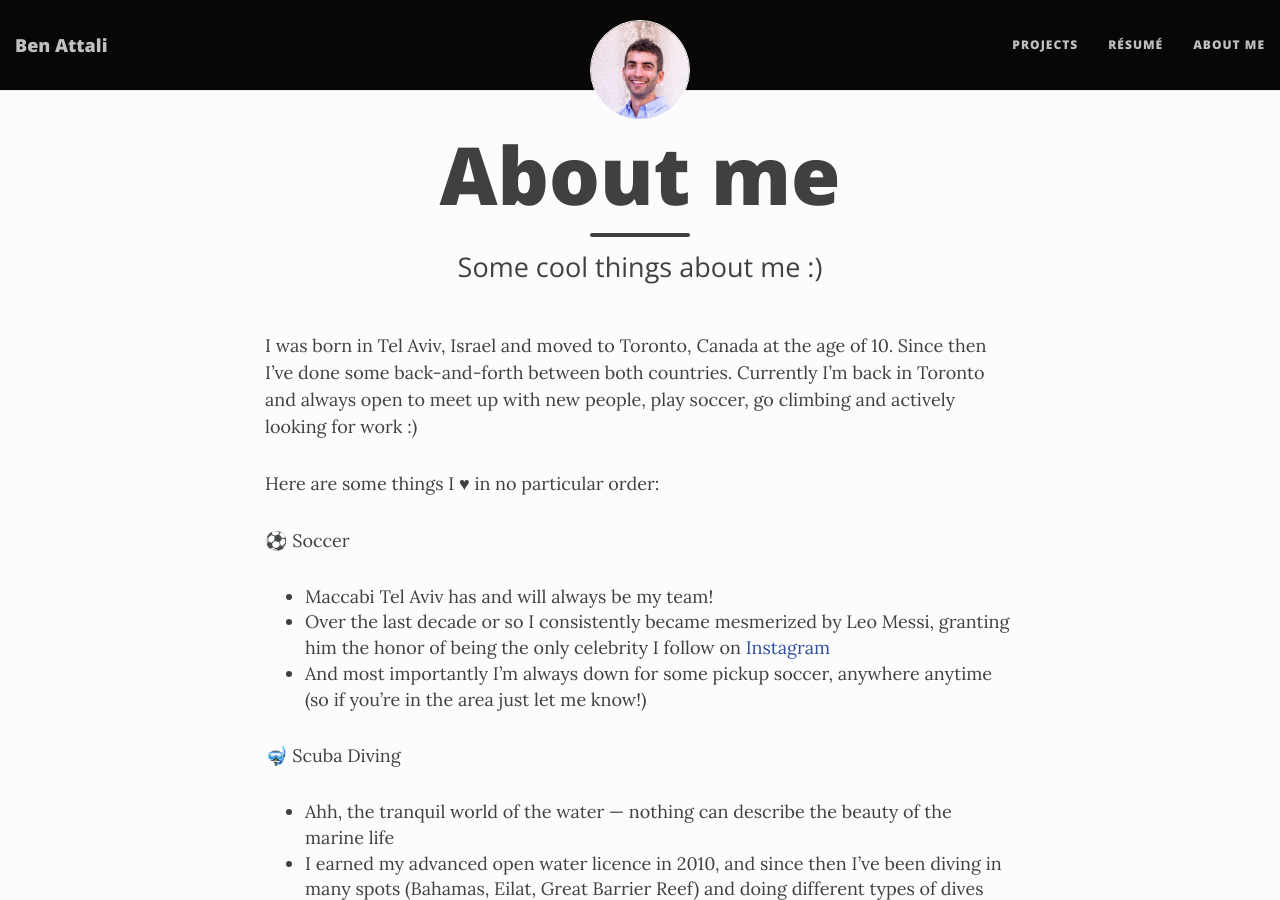
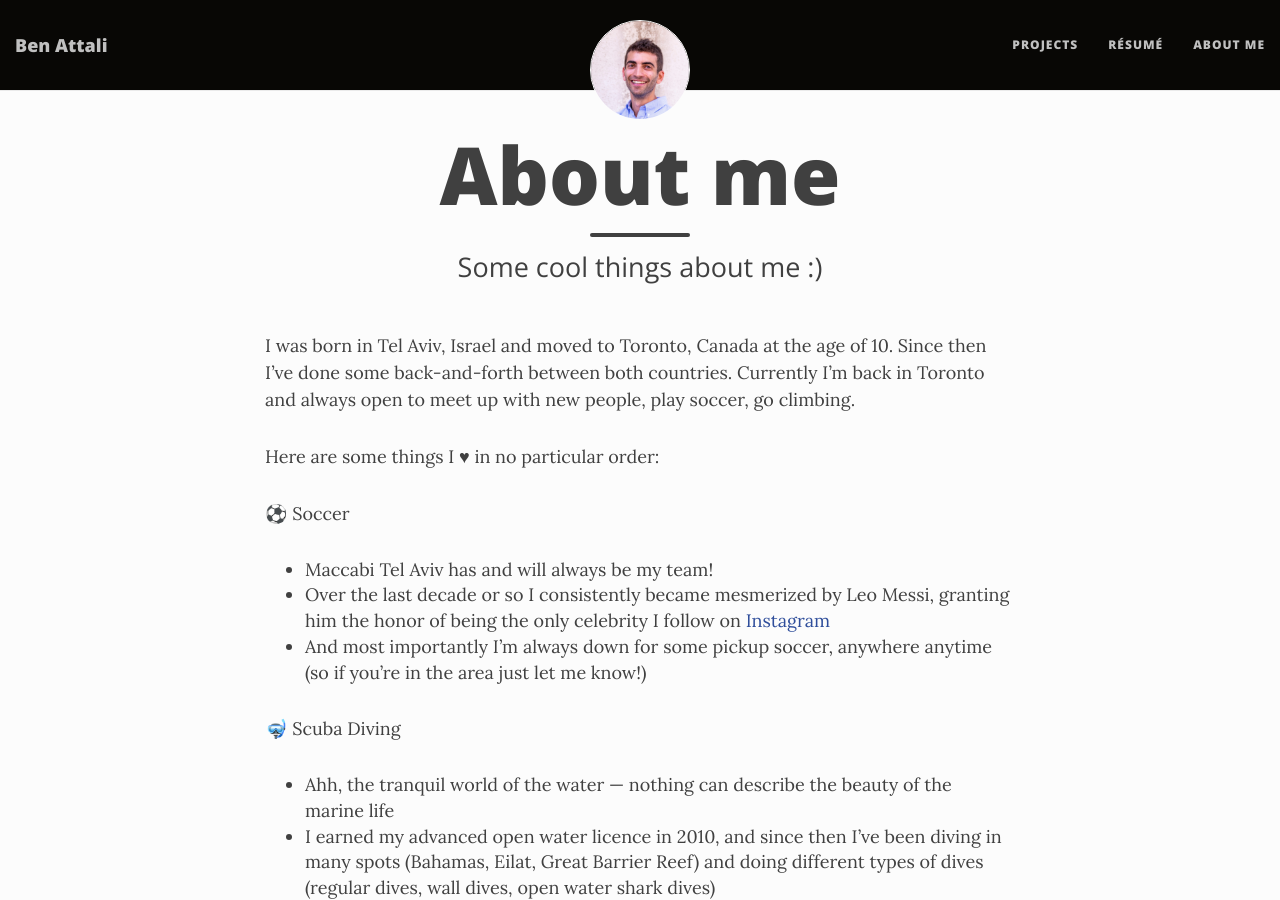
Before and after one commit to benattali/benattali.github.io, a Jekyll site: the page built from aboutme.md, in a window 1280 px wide and 900 px high. Built offline with Jekyll 4.4.1, drawn with Linux system fonts in a browser that asks for light colours; nearby versions of some CDN libraries.

Commit message:
Update aboutme.md

```diff
--- a/aboutme.md
+++ b/aboutme.md
@@ -4,7 +4,7 @@ title: About me
 subtitle: Some cool things about me :)
 ---
 
-I was born in Tel Aviv, Israel and moved to Toronto, Canada at the age of 10. Since then I've done some back-and-forth between both countries. Currently I'm back in Toronto and always open to meet up with new people, play soccer, go climbing and actively looking for work :)
+I was born in Tel Aviv, Israel and moved to Toronto, Canada at the age of 10. Since then I've done some back-and-forth between both countries. Currently I'm back in Toronto and always open to meet up with new people, play soccer, go climbing.
 
 
 Here are some things I ♥ in no particular order:
```
